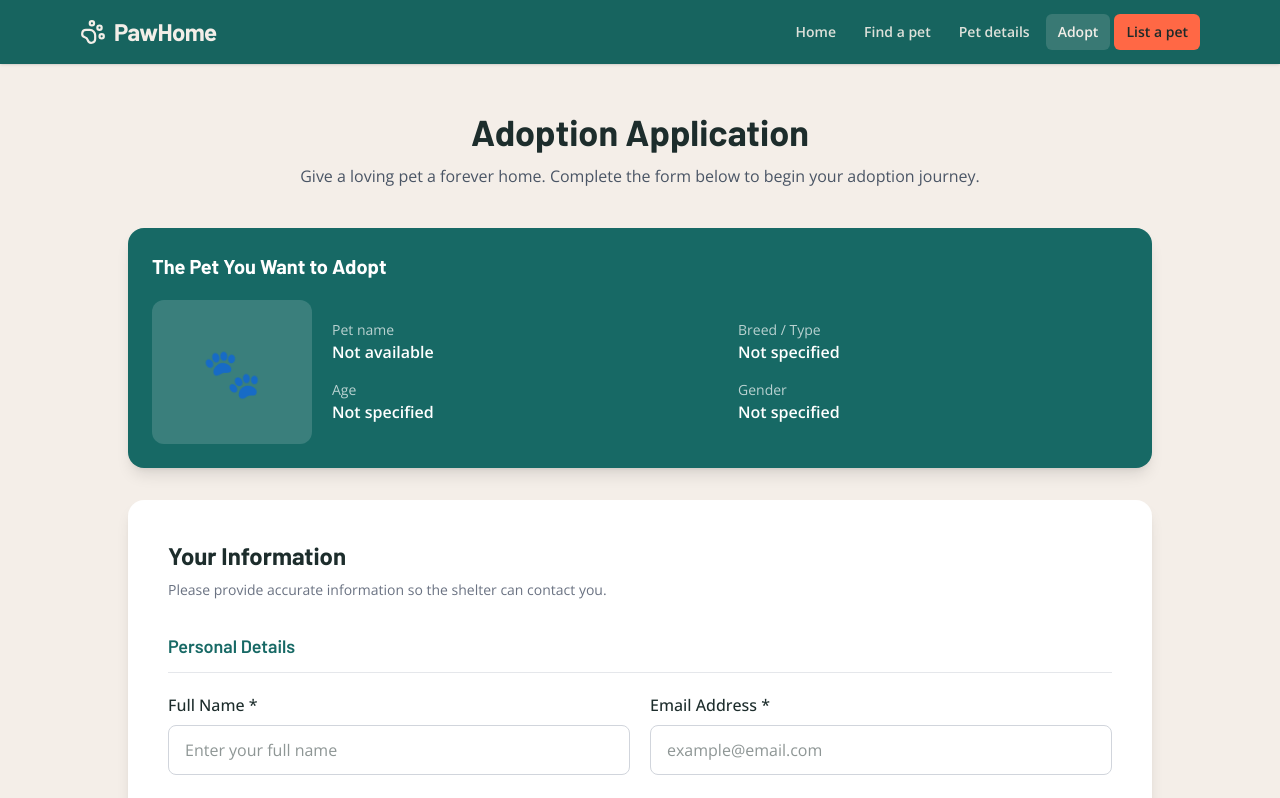
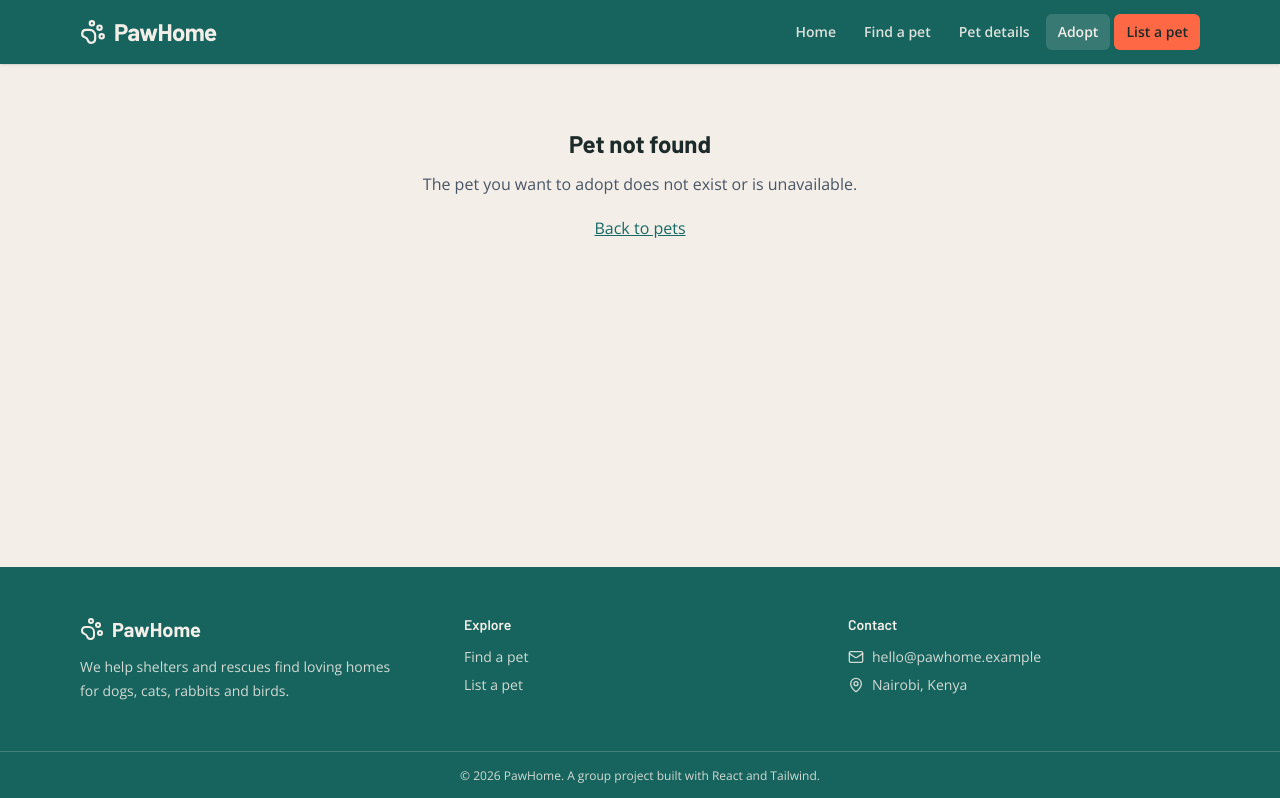
Before and after one commit to GlenKamau/PawHome, a React (Vite) app: page /adopt in a window 1280 px wide. Shown: the top 798 px of the page. Built offline with nearby package versions, Linux system fonts and the light colour scheme.

Commit message:
fetch adoption fetch

```diff
--- a/src/pages/AdoptionPage.jsx
+++ b/src/pages/AdoptionPage.jsx
@@ -1,12 +1,34 @@
-import {useState} from "react";
-import React from 'react'
+
+import { useParams, Link } from "react-router-dom";
 import AdoptionForm from "../components/adoption/AdoptionForm";
+import { getPet } from "../components/PetDetails/Pets";
 
 export default function AdoptionPage() {
+  // Get the pet ID from the URL
+  const { id } = useParams();
+
+  // Fetch the selected pet
+  const pet = getPet(id);
+
+  // Check whether the pet exists
+  if (!pet) {
+    return (
+      <div className="mx-auto max-w-3xl px-4 py-16 text-center">
+        <h1 className="text-2xl font-bold">Pet not found</h1>
+        <p className="mt-3 text-gray-600">
+          The pet you want to adopt does not exist or is unavailable.
+        </p>
+        <Link
+          to="/pets"
+          className="mt-5 inline-block text-[#176965] underline"
+        >
+          Back to pets
+        </Link>
+      </div>
+    );
+  }
+
   return (
-
-   <>
-   <AdoptionForm />
-   </>
+    <AdoptionForm pet={pet} />
   );
 }
```
